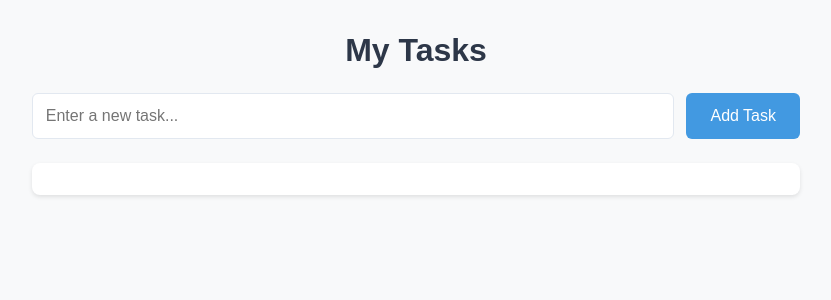
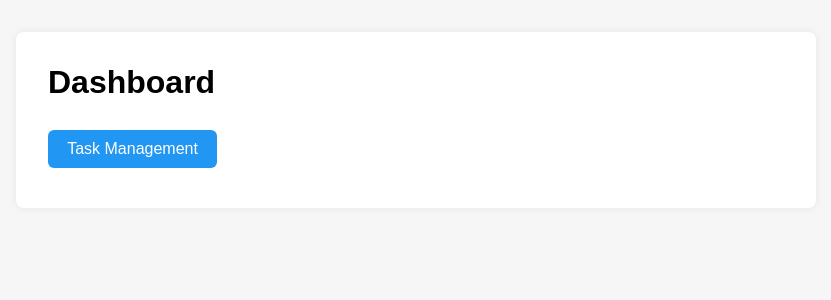
Before and after one commit to dokicpdd/idk, a FastAPI app: template templates/index.html in a window 1280 px wide. Shown: the top 300 px of the page, without its empty margins (224-1055 px from the left). Run offline with FastAPI, Linux system fonts and the light colour scheme; the template is opened without the code that fills it, so the values that code supplies are empty.

Commit message:
complete one demo

```diff
--- /dev/null
+++ b/main.py
@@ -0,0 +1,7 @@
+# main.py
+from backend import app
+import uvicorn
+
+
+if __name__ == "__main__":
+    uvicorn.run("backend:app", host="0.0.0.0", port=8000, reload=True)
--- a/static/css/style.css
+++ b/static/css/style.css
@@ -1,96 +1,66 @@
-/* Global Resets & Base Styles */
-* {
-  margin: 0;
-  padding: 0;
-  box-sizing: border-box;
-  font-family: 'Arial', sans-serif;
+body {
+    font-family: Arial;
+    max-width: 800px;
+    margin: 2rem auto;
+    padding: 0 1rem;
+    background: #f6f6f6;
 }
 
-body {
-  max-width: 800px;
-  margin: 2rem auto;
-  padding: 0 1rem;
-  background-color: #f8f9fa;
+.container {
+    background: white;
+    padding: 2rem;
+    border-radius: 8px;
+    box-shadow: 0 0 10px #0001;
 }
 
-/* Header */
 h1 {
-  color: #2d3748;
-  margin-bottom: 1.5rem;
-  text-align: center;
+    margin-top: 0;
 }
 
-/* Task List */
-#list {
-  list-style-position: inside;
-  background-color: #ffffff;
-  border-radius: 8px;
-  box-shadow: 0 2px 4px rgba(0,0,0,0.1);
-  padding: 1rem;
-  margin-bottom: 1.5rem;
+.btn, .back-btn {
+    display: inline-block;
+    padding: 0.6rem 1.2rem;
+    background: #2196F3;
+    color: white;
+    text-decoration: none;
+    border-radius: 6px;
+    margin: 0.5rem 0;
 }
 
-#list li {
-  padding: 0.8rem;
-  margin: 0.5rem 0;
-  border-bottom: 1px solid #e2e8f0;
-  display: flex;
-  justify-content: space-between;
-  align-items: center;
+.back-btn {
+    background: #666;
+    margin-bottom: 1rem;
 }
 
-#list li:last-child {
-  border-bottom: none;
+.add-task {
+    margin: 1rem 0;
+    display: flex;
+    gap: 0.5rem;
 }
 
-/* Button Styles */
-#add {
-  background-color: #4299e1;
-  color: white;
-  border: none;
-  border-radius: 6px;
-  padding: 0.8rem 1.5rem;
-  font-size: 1rem;
-  cursor: pointer;
-  transition: background-color 0.2s ease;
+.add-task input {
+    flex: 1;
+    padding: 0.5rem;
+    font-size: 1rem;
 }
 
-#add:hover {
-  background-color: #3182ce;
+.task-list {
+    margin-top: 1rem;
 }
 
-/* Delete Button (we'll add this later for better UX) */
-.delete-btn {
-  background-color: #e53e3e;
-  color: white;
-  border: none;
-  border-radius: 4px;
-  padding: 0.4rem 0.8rem;
-  cursor: pointer;
-  font-size: 0.9rem;
+.task-item {
+    padding: 0.8rem;
+    border-bottom: 1px solid #eee;
+    display: flex;
+    justify-content: space-between;
+    align-items: center;
 }
 
-.delete-btn:hover {
-  background-color: #c53030;
+.task-item button {
+    background: #f44336;
+    color: white;
+    border: none;
+    padding: 0.4rem 0.8rem;
+    border-radius: 4px;
+    cursor: pointer;
 }
-
-/* Input Field (for improved UX - replace prompts) */
-.task-input-container {
-  display: flex;
-  gap: 0.8rem;
-  margin-bottom: 1.5rem;
-}
-
-#new-task {
-  flex: 1;
-  padding: 0.8rem;
-  border: 1px solid #e2e8f0;
-  border-radius: 6px;
-  font-size: 1rem;
-}
-
-#new-task:focus {
-  outline: none;
-  border-color: #4299e1;
-  box-shadow: 0 0 0 2px rgba(66, 153, 225, 0.2);
-}
--- a/templates/index.html
+++ b/templates/index.html
@@ -1,32 +1,17 @@
 <!DOCTYPE html>
 <html lang="en">
 <head>
-  <meta charset="UTF-8">
-  <meta name="viewport" content="width=device-width, initial-scale=1.0">
-  <title>To Do List</title>
-  <!-- Link to external CSS (critical for separation!) -->
-  <link rel="stylesheet" href="/static/css/style.css">
+    <meta charset="UTF-8">
+    <title>Dashboard</title>
+    <link rel="stylesheet" href="/static/style.css">
 </head>
 <body>
-  <h1>My Tasks</h1>
-
-  <!-- Add Task Input (replace prompt-based UX) -->
-  <div class="task-input-container">
-    <input type="text" id="new-task" placeholder="Enter a new task...">
-    <button id="add">Add Task</button>
-  </div>
-
-  <!-- Task List -->
-  <ol id="list">
-    {% for task in list %}
-      <li>
-        {{ task }}
-        <button class="delete-btn" data-task="{{ task }}">Delete</button>
-      </li>
-    {% endfor %}
-  </ol>
-
-  <!-- Link to external JavaScript (at bottom for better performance) -->
-  <script src="/static/js/script.js"></script>
+    <div class="container">
+        <h1>Dashboard</h1>
+        <div class="menu">
+            <a href="/task" class="btn">Task Management</a>
+            <!-- 以后加 AI、Settings 这里加按钮 -->
+        </div>
+    </div>
 </body>
 </html>
```
Also changed, not shown: templates/task.html (added, +63 -0 lines).
